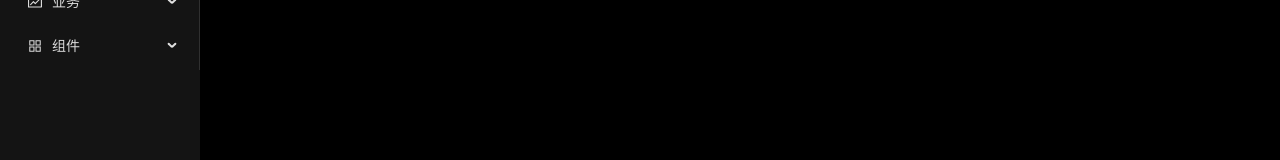
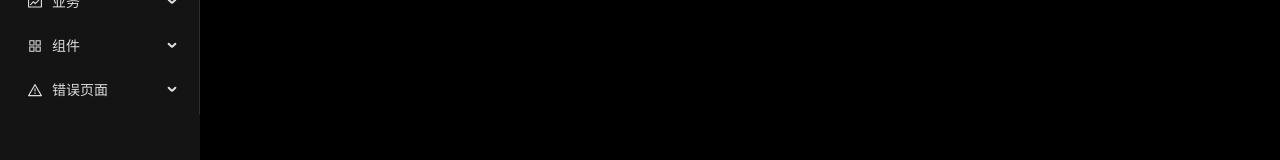
Before and after one commit to w2xi/react-admin-template, a React (Vite) app: page /login in a window 1280 px wide. Both pictures are taken after a click on the button "登录". Shown: the part 174-334 px from the top of the page. Built offline with nearby package versions, Linux system fonts and the light colour scheme.

Commit message:
feat: add error page

```diff
--- a/src/mock/user/menu.ts
+++ b/src/mock/user/menu.ts
@@ -80,6 +80,35 @@ const menuList: MenuList = [
         path: '/components/json-editor',
       },
     ]
+  },
+  {
+    code: 'error-page',
+    icon: 'error-page',
+    label: {
+      zh_CN: '错误页面',
+      en_US: 'Error Page',
+    },
+    path: '/error',
+    children: [
+      {
+        code: '403',
+        icon: '403',
+        label: {
+          zh_CN: '403',
+          en_US: '403',
+        },
+        path: '/error/403',
+      },
+      {
+        code: '404',
+        icon: '404',
+        label: {
+          zh_CN: '404',
+          en_US: '404',
+        },
+        path: '/error/404',
+      }
+    ]
   }
 ]
 
--- /dev/null
+++ b/src/pages/error/403.tsx
@@ -0,0 +1,13 @@
+import React from 'react';
+import { Button, Result } from 'antd';
+
+const App: React.FC = () => (
+  <Result
+    status="403"
+    title="Forbidden"
+    subTitle="Sorry, you are not authorized to access this page."
+    extra={<Button type="primary">Back Home</Button>}
+  />
+);
+
+export default App;
--- a/src/pages/404.tsx
+++ b/src/pages/error/404.tsx
@@ -8,7 +8,7 @@ const NotFoundPage: FC = () => {
   return (
     <Result
       status="404"
-      title="404"
+      title="Not Found"
       subTitle="Sorry, the page you visited does not exist."
       extra={
         <Button type="primary" onClick={() => navigate('/')}>
--- a/src/pages/layout/custom-icon.tsx
+++ b/src/pages/layout/custom-icon.tsx
@@ -2,10 +2,11 @@ import {
   DashboardOutlined,
   LineChartOutlined,
   BarChartOutlined,
-  AppleOutlined,
   StockOutlined,
   AppstoreOutlined,
   FundOutlined,
+  LockOutlined,
+  WarningOutlined,
 } from '@ant-design/icons';
 
 interface CustomIconProps {
@@ -21,12 +22,14 @@ function CustomIcon({ type }: CustomIconProps) {
     return <BarChartOutlined />
   } else if (type === 'line-chart') {
     return <LineChartOutlined />
-  } else if (type === 'icon') {
-    return <AppleOutlined />
+  } else if (type === 'components') {
+    return <AppstoreOutlined />
   } else if (type === 'business') {
     return <FundOutlined />
+  } else if (type === 'error-page') {
+    return <WarningOutlined />
   } else {
-    return <AppstoreOutlined />
+    return null
   }
 }
 
--- a/src/routes/index.tsx
+++ b/src/routes/index.tsx
@@ -9,7 +9,8 @@ const BarPage = lazy(() => import('../pages/charts/bar'));
 const LinePage = lazy(() => import('../pages/charts/line'));
 const ArticlePage = lazy(() => import('../pages/business/article'));
 const JSONEditorPage = lazy(() => import('../pages/components-demo/json-editor'));
-const NotFound = lazy(() => import('../pages/404'));
+const NotFound = lazy(() => import('../pages/error/404'));
+const NoPermission = lazy(() => import('../pages/error/403'));
 
 const routeList: RouteObject[] = [
   {
@@ -45,6 +46,14 @@ const routeList: RouteObject[] = [
         element: <JSONEditorPage />
       },
       {
+        path: '/error/404',
+        element: <NotFound />
+      },
+      {
+        path: '/error/403',
+        element: <NoPermission />
+      },
+      {
         path: '*',
         element: <NotFound />
       }
```
